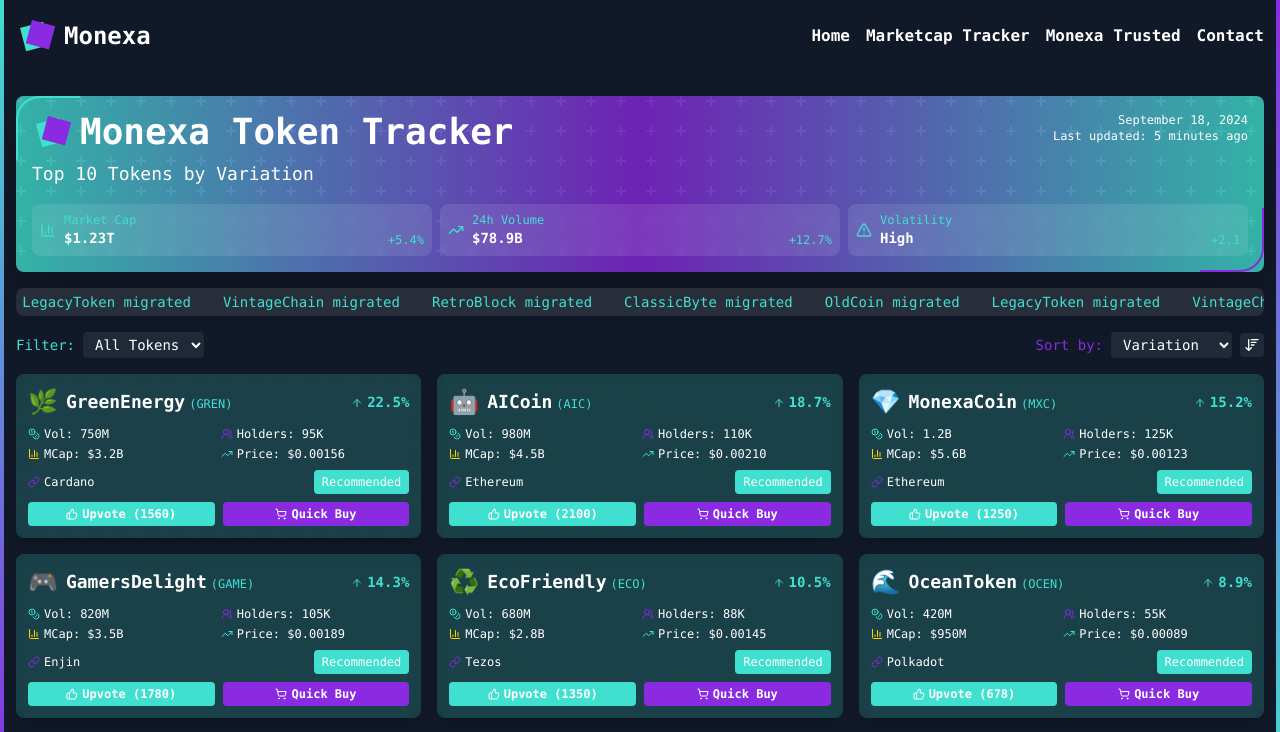
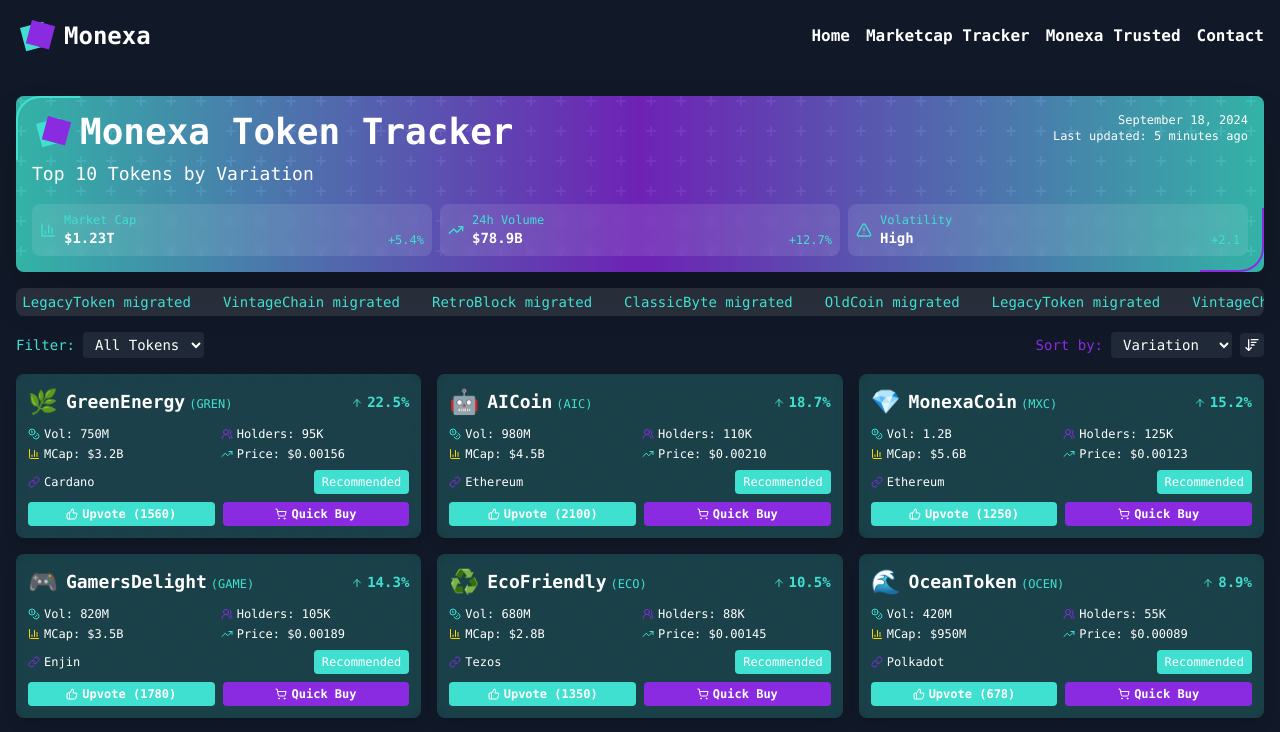
Before and after one commit to Hotcafe-io/monexa, a Next.js app: page / in a window 1280 px wide. Shown: the top 732 px of the page. Built offline with nearby package versions, Linux system fonts and the light colour scheme.

Commit message:
remove color borders

```diff
--- a/app/layout.tsx
+++ b/app/layout.tsx
@@ -33,10 +33,6 @@
         <Navbar />
         <div className="container xl:!max-w-[1900px] mx-auto px-4 py-6 flex flex-col flex-1">
           {children}
-          {/* Decorative elements */}
-          <div className="fixed top-0 left-0 w-1 h-screen bg-gradient-to-b from-[#40E0D0] to-[#8A2BE2] z-50"></div>
-          <div className="fixed top-0 right-0 w-1 h-screen bg-gradient-to-b from-[#8A2BE2] to-[#40E0D0] z-50"></div>
-          <div className="fixed bottom-0 left-0 w-screen h-1 bg-gradient-to-r from-[#40E0D0] via-[#8A2BE2] to-[#40E0D0] z-50"></div>
         </div>
         <Footer />
       </body>
```
